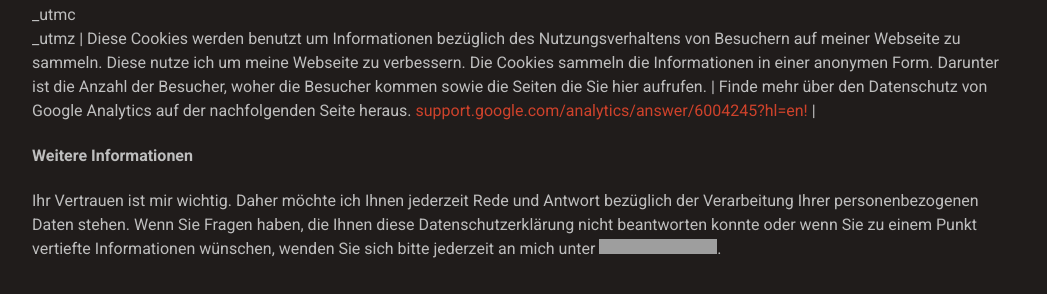
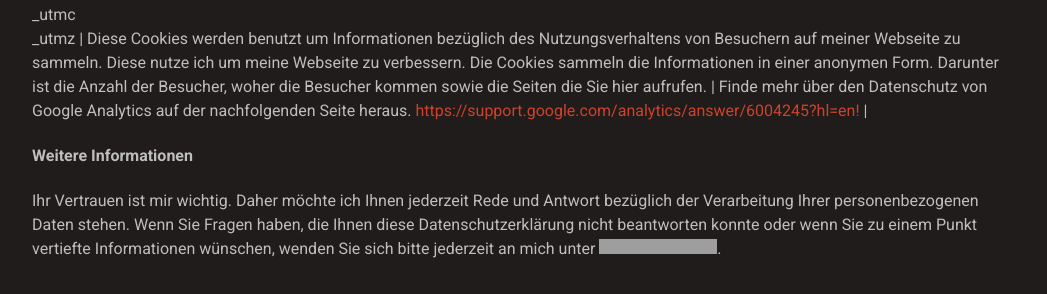
Before and after one commit to marc-q/marc-q.github.io, a Jekyll site: the page built from impressum.md, in a window 1280 px wide. Shown: the part 607-901 px from the top of the page, without its empty margins (116-1163 px from the left). Built offline with Jekyll 4.4.1, drawn with Linux system fonts in a browser that asks for light colours; the repository's description, which GitHub fills in, is left out; part of the change alters nothing that is shown; grey boxes are pictures that could not be loaded.

Commit message:
Fix the link.

```diff
--- a/impressum.md
+++ b/impressum.md
@@ -21,7 +21,7 @@ Ich nehme den Schutz Ihrer persönlichen Daten sehr ernst, jedoch gelten die Dat
 #### Cookies
 | Cookie | Name | Zweck | Mehr Informationen |
 | ------ | ---- | ----- | ------------------ |
-| Google Analytics 	| _utma<br />_utmb <br />_utmc<br />_utmz | Diese Cookies werden benutzt um Informationen bezüglich des Nutzungsverhaltens von Besuchern auf meiner Webseite zu sammeln. Diese nutze ich um meine Webseite zu verbessern. Die Cookies sammeln die Informationen in einer anonymen Form. Darunter ist die Anzahl der Besucher, woher die Besucher kommen sowie die Seiten die Sie hier aufrufen. | Finde mehr über den Datenschutz von Google Analytics auf der nachfolgenden Seite heraus. [support.google.com/analytics/answer/6004245?hl=en!](support.google.com/analytics/answer/6004245?hl=en) |
+| Google Analytics 	| _utma<br />_utmb <br />_utmc<br />_utmz | Diese Cookies werden benutzt um Informationen bezüglich des Nutzungsverhaltens von Besuchern auf meiner Webseite zu sammeln. Diese nutze ich um meine Webseite zu verbessern. Die Cookies sammeln die Informationen in einer anonymen Form. Darunter ist die Anzahl der Besucher, woher die Besucher kommen sowie die Seiten die Sie hier aufrufen. | Finde mehr über den Datenschutz von Google Analytics auf der nachfolgenden Seite heraus. [https://support.google.com/analytics/answer/6004245?hl=en!](https://support.google.com/analytics/answer/6004245?hl=en) |
 
 #### Weitere Informationen
 
```
